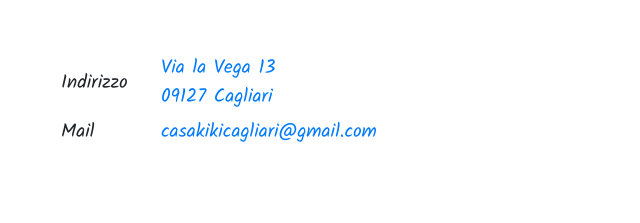
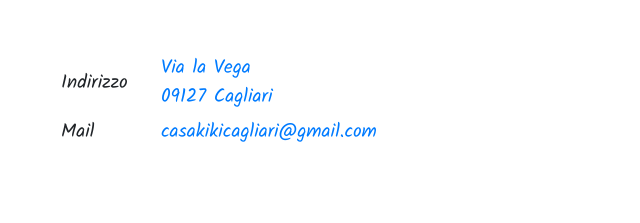
Before and after one commit to Marck100/Casa-Kiki, a plain HTML site: page contact-me.html in a window 1280 px wide. Shown: the part 303-526 px from the top of the page, 0-640 px from the left. Drawn offline with nearby package versions, Linux system fonts and the light colour scheme.

Commit message:
Update contact-me.html

```diff
--- a/contact-me.html
+++ b/contact-me.html
@@ -105,7 +105,7 @@ initial-scale=1.0, minimum-scale=1.0, maximum-scale=1.0">
         <table class="information-table">
             <tr>
                 <td id="address">Indirizzo</td>
-                <td><a title="Casa Kiki - Map" href="map.html">Via la Vega 13<br>09127 Cagliari</a></td>
+                <td><a title="Casa Kiki - Map" href="map.html">Via la Vega<br>09127 Cagliari</a></td>
             </tr>
             <tr>
                 <td>Mail</td>
```
